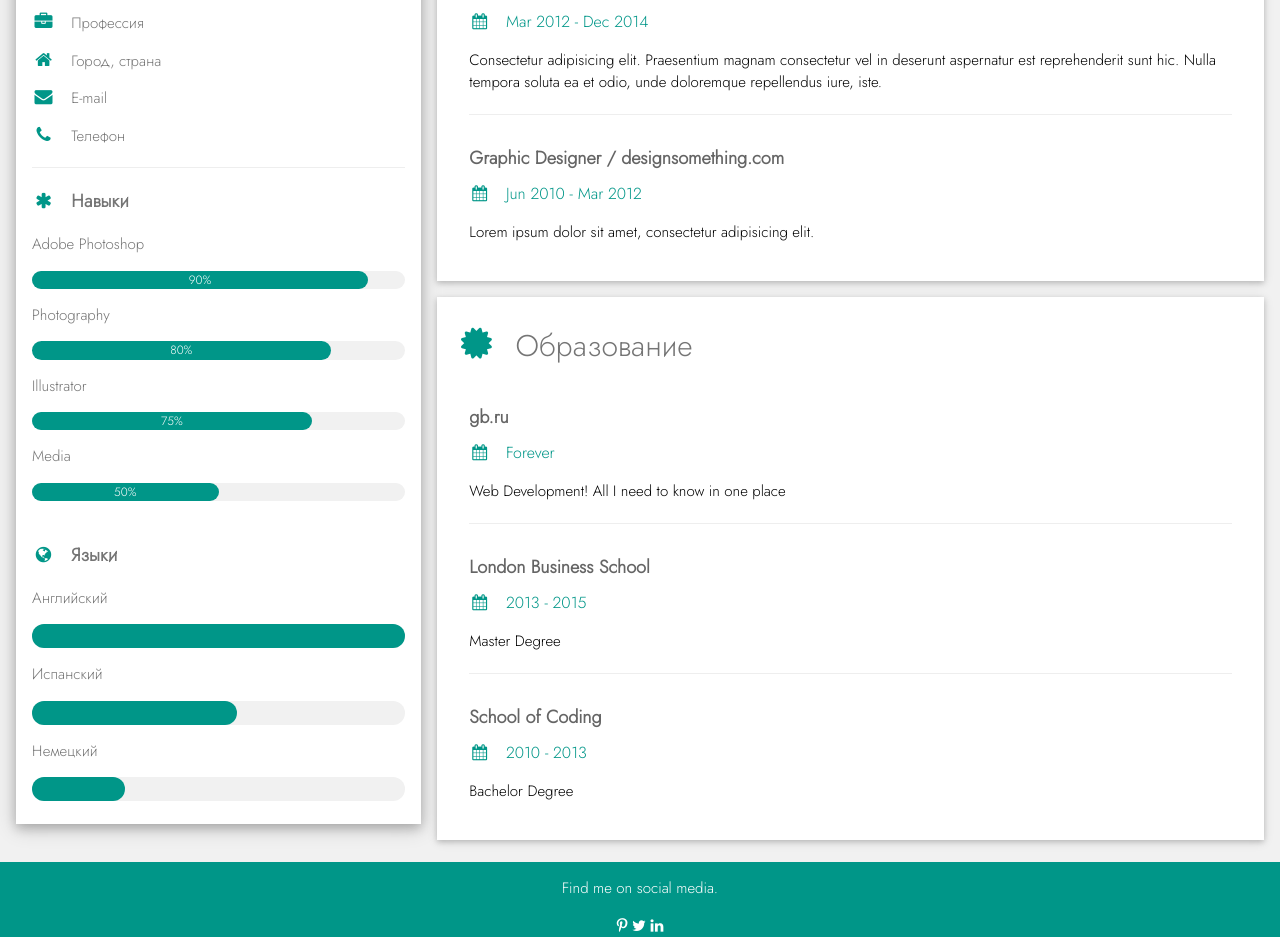
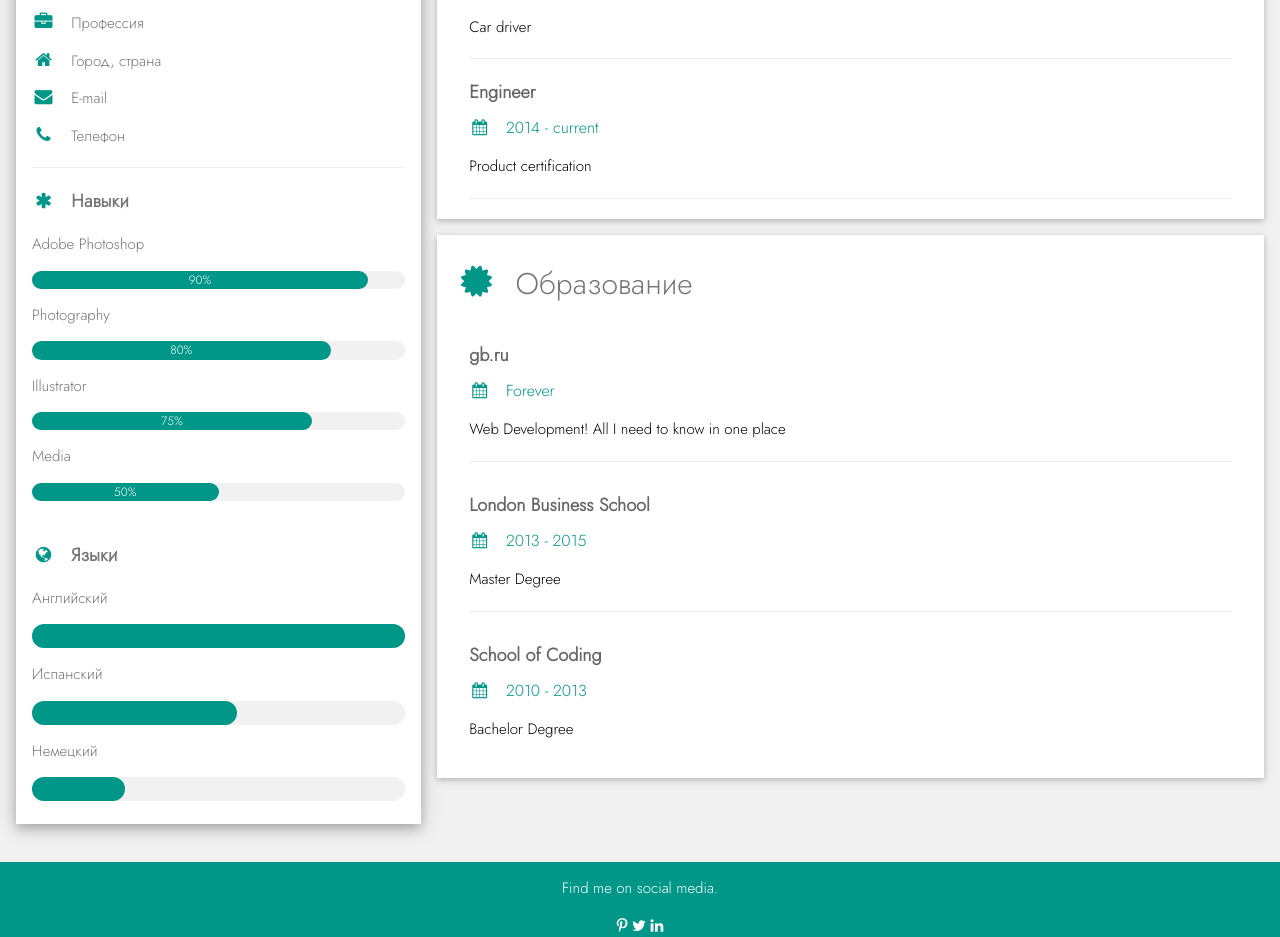
Before and after one commit to DenisAFW/PHP-lesson4, a PHP site: page /cv.php in a window 1280 px wide. Shown: the part 323-1260 px from the top of the page. Run offline with PHP 8.4, Linux system fonts and the light colour scheme.

Commit message:
ввел верное решение

```diff
--- a/cv.php
+++ b/cv.php
@@ -14,7 +14,6 @@
     </style>
   </head>
 <body class="w3-light-grey">
-
 <!-- Page Container -->
 <div class="w3-content w3-margin-top" style="max-width:1400px;">
 
@@ -85,21 +84,25 @@
       <div class="w3-container w3-card w3-white w3-margin-bottom">
         <h2 class="w3-text-grey w3-padding-16"><i class="fa fa-suitcase fa-fw w3-margin-right w3-xxlarge w3-text-teal"></i>Опыт работы</h2>
         <div class="w3-container">
-          <h5 class="w3-opacity"><b>Front End Developer </b></h5>
-          <h6 class="w3-text-teal"><i class="fa fa-calendar fa-fw w3-margin-right"></i>Jan 2015 - <span class="w3-tag w3-teal w3-round">Current</span></h6>
-          <p>Lorem ipsum dolor sit amet. Praesentium magnam consectetur vel in deserunt aspernatur est reprehenderit sunt hic. Nulla tempora soluta ea et odio, unde doloremque repellendus iure, iste.</p>
-          <hr>
-        </div>
-        <div class="w3-container">
-          <h5 class="w3-opacity"><b>Web Developer / something.com</b></h5>
-          <h6 class="w3-text-teal"><i class="fa fa-calendar fa-fw w3-margin-right"></i>Mar 2012 - Dec 2014</h6>
-          <p>Consectetur adipisicing elit. Praesentium magnam consectetur vel in deserunt aspernatur est reprehenderit sunt hic. Nulla tempora soluta ea et odio, unde doloremque repellendus iure, iste.</p>
-          <hr>
-        </div>
-        <div class="w3-container">
-          <h5 class="w3-opacity"><b>Graphic Designer / designsomething.com</b></h5>
-          <h6 class="w3-text-teal"><i class="fa fa-calendar fa-fw w3-margin-right"></i>Jun 2010 - Mar 2012</h6>
-          <p>Lorem ipsum dolor sit amet, consectetur adipisicing elit. </p><br>
+        <?php $job =
+          [
+            'position' => ['Lawyer', 'Driver', 'Engineer'],
+            'period' => ['2018 - current', '2013-2021', '2014 - current',],
+            'description' => ['Development of draft legal documents', 'Car driver', 'Product certification']
+          ]
+        ?>
+         <h5 class="w3-opacity"><b><?php echo $job['position'][0] ?> </b></h5>
+          <h6 class="w3-text-teal"><i class="fa fa-calendar fa-fw w3-margin-right"></i><?php echo $job['period'][0] ?> </h6>
+			<p><?php echo $job['description'][0]?></p>
+              <hr>
+          <h5 class="w3-opacity"><b><?php echo $job['position'][1] ?> </b></h5>
+          <h6 class="w3-text-teal"><i class="fa fa-calendar fa-fw w3-margin-right"></i><?php echo $job['period'][1] ?> </h6>
+			<p><?php echo $job['description'][1]?></p>
+            <hr>
+          <h5 class="w3-opacity"><b><?php echo $job['position'][2] ?> </b></h5>
+          <h6 class="w3-text-teal"><i class="fa fa-calendar fa-fw w3-margin-right"></i><?php echo $job['period'][2] ?> </h6>
+			<p><?php echo $job['description'][2]?></p>
+            <hr>
         </div>
       </div>
 
```
